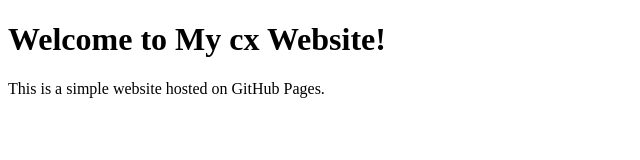
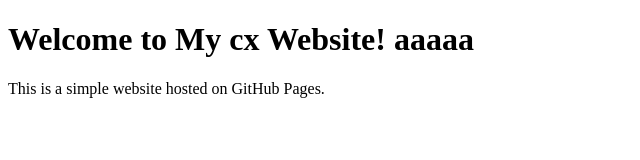
Before and after one commit to cxApple/cxApple.github.io, a plain HTML site: page index.html in a window 1280 px wide. Shown: the whole page, without its empty margins (0-640 px from the left). Drawn offline with Linux system fonts and the light colour scheme.

Commit message:
Update index.html

```diff
--- a/index.html
+++ b/index.html
@@ -6,7 +6,7 @@
     <title>My GitHub Website</title>
 </head>
 <body>
-    <h1>Welcome to My cx Website!</h1>
+    <h1>Welcome to My cx Website! aaaaa</h1>
     <p>This is a simple website hosted on GitHub Pages.</p>
 </body>
 </html>
```
